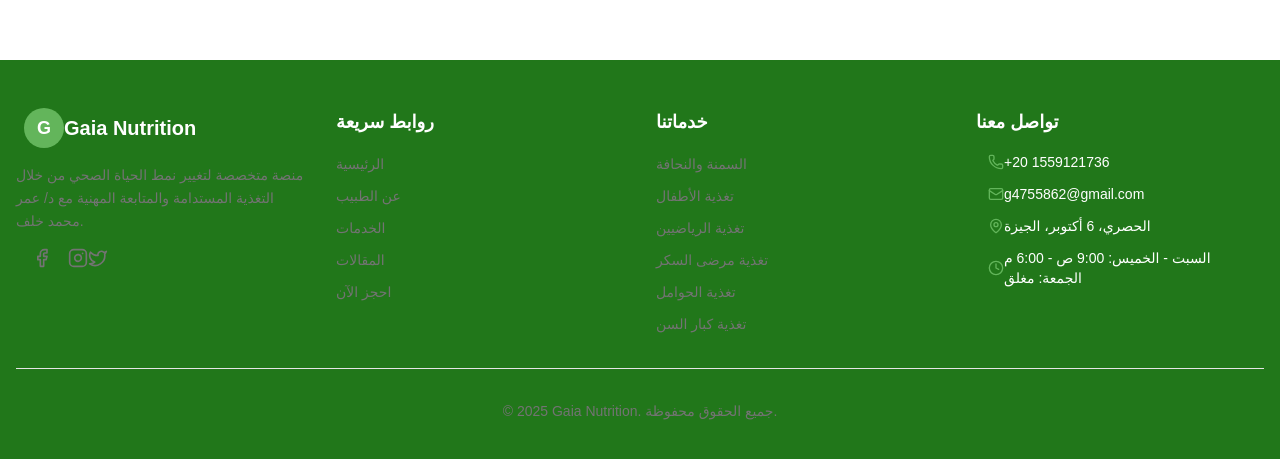
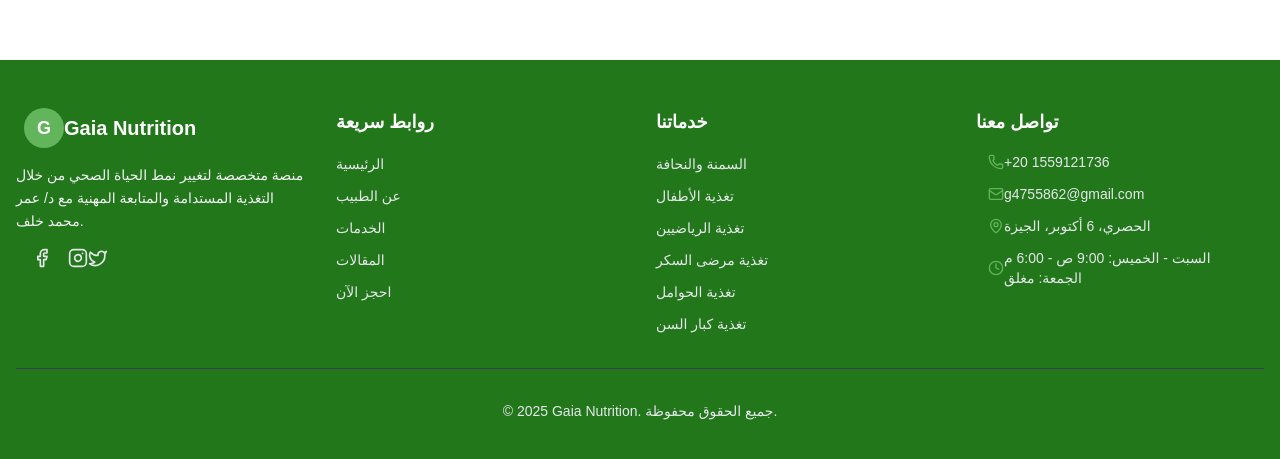
Before and after one commit to OmarHany-sudo/gaia-nutrition, a React (Vite) app: page /booking in a window 1280 px wide. Shown: the part 805-1264 px from the top of the page. Built offline with nearby package versions, Linux system fonts and the light colour scheme.

Commit message:
Update Footer.jsx

```diff
--- a/src/components/Footer.jsx
+++ b/src/components/Footer.jsx
@@ -22,28 +22,28 @@
   ]
 
   return (
-    <footer className="bg-secondary text-secondary-foreground">
+    <footer className="bg-secondary text-white">
       <div className="container mx-auto px-4 py-12">
         <div className="grid grid-cols-1 md:grid-cols-2 lg:grid-cols-4 gap-8">
           {/* معلومات الشركة */}
-  <div className="space-y-4">
+          <div className="space-y-4">
             <div className="flex items-center space-x-2 space-x-reverse">
               <div className="w-10 h-10 bg-primary rounded-full flex items-center justify-center">
                 <span className="text-white font-bold text-lg">G</span>
               </div>
-              <span className="text-xl font-arabic-heading">Gaia Nutrition</span>
+              <span className="text-xl font-arabic-heading text-white">Gaia Nutrition</span>
             </div>
-            <p className="text-sm text-muted-foreground leading-relaxed">
+            <p className="text-sm text-gray-100 leading-relaxed">
               منصة متخصصة لتغيير نمط الحياة الصحي من خلال التغذية المستدامة والمتابعة المهنية مع د/ عمر محمد خلف.
             </p>
             <div className="flex space-x-4 space-x-reverse">
-              <a href="#" className="text-muted-foreground hover:text-primary transition-colors">
+              <a href="#" className="text-gray-200 hover:text-white transition-colors">
                 <Facebook className="w-5 h-5" />
               </a>
-              <a href="#" className="text-muted-foreground hover:text-primary transition-colors">
+              <a href="#" className="text-gray-200 hover:text-white transition-colors">
                 <Instagram className="w-5 h-5" />
               </a>
-              <a href="#" className="text-muted-foreground hover:text-primary transition-colors">
+              <a href="#" className="text-gray-200 hover:text-white transition-colors">
                 <Twitter className="w-5 h-5" />
               </a>
             </div>
@@ -51,13 +51,13 @@
 
           {/* روابط سريعة */}
           <div className="space-y-4">
-            <h3 className="text-lg font-arabic-heading">روابط سريعة</h3>
+            <h3 className="text-lg font-arabic-heading text-white">روابط سريعة</h3>
             <ul className="space-y-2">
               {quickLinks.map((link) => (
                 <li key={link.path}>
                   <Link
                     to={link.path}
-                    className="text-sm text-muted-foreground hover:text-primary transition-colors"
+                    className="text-sm text-gray-200 hover:text-white transition-colors"
                   >
                     {link.name}
                   </Link>
@@ -68,11 +68,11 @@
 
           {/* الخدمات */}
           <div className="space-y-4">
-            <h3 className="text-lg font-arabic-heading">خدماتنا</h3>
+            <h3 className="text-lg font-arabic-heading text-white">خدماتنا</h3>
             <ul className="space-y-2">
               {services.map((service) => (
                 <li key={service}>
-                  <span className="text-sm text-muted-foreground">{service}</span>
+                  <span className="text-sm text-gray-200">{service}</span>
                 </li>
               ))}
             </ul>
@@ -80,23 +80,23 @@
 
           {/* معلومات التواصل */}
           <div className="space-y-4">
-            <h3 className="text-lg font-arabic-heading">تواصل معنا</h3>
+            <h3 className="text-lg font-arabic-heading text-white">تواصل معنا</h3>
             <div className="space-y-3">
               <div className="flex items-center space-x-3 space-x-reverse">
                 <Phone className="w-4 h-4 text-primary" />
-                <span className="text-sm">+20 1559121736</span>
+                <span className="text-sm text-gray-200">+20 1559121736</span>
               </div>
               <div className="flex items-center space-x-3 space-x-reverse">
                 <Mail className="w-4 h-4 text-primary" />
-                <span className="text-sm">g4755862@gmail.com</span>
+                <span className="text-sm text-gray-200">g4755862@gmail.com</span>
               </div>
               <div className="flex items-center space-x-3 space-x-reverse">
                 <MapPin className="w-4 h-4 text-primary" />
-                <span className="text-sm">الحصري، 6 أكتوبر، الجيزة</span>
+                <span className="text-sm text-gray-200">الحصري، 6 أكتوبر، الجيزة</span>
               </div>
               <div className="flex items-center space-x-3 space-x-reverse">
                 <Clock className="w-4 h-4 text-primary" />
-                <div className="text-sm">
+                <div className="text-sm text-gray-200">
                   <div>السبت - الخميس: 9:00 ص - 6:00 م</div>
                   <div>الجمعة: مغلق</div>
                 </div>
@@ -106,14 +106,14 @@
         </div>
 
         {/* خط الفصل وحقوق النشر */}
-        <div className="border-t border-border mt-8 pt-8 text-center">
-          <p className="text-sm text-muted-foreground">
+        <div className="border-t border-gray-700 mt-8 pt-8 text-center">
+          <p className="text-sm text-gray-200">
             © {currentYear} Gaia Nutrition. جميع الحقوق محفوظة.
           </p>
         </div>
       </div>
     </footer>
-  )
-}
+  );
+};
 
-export default Footer
+export default Footer;
```
